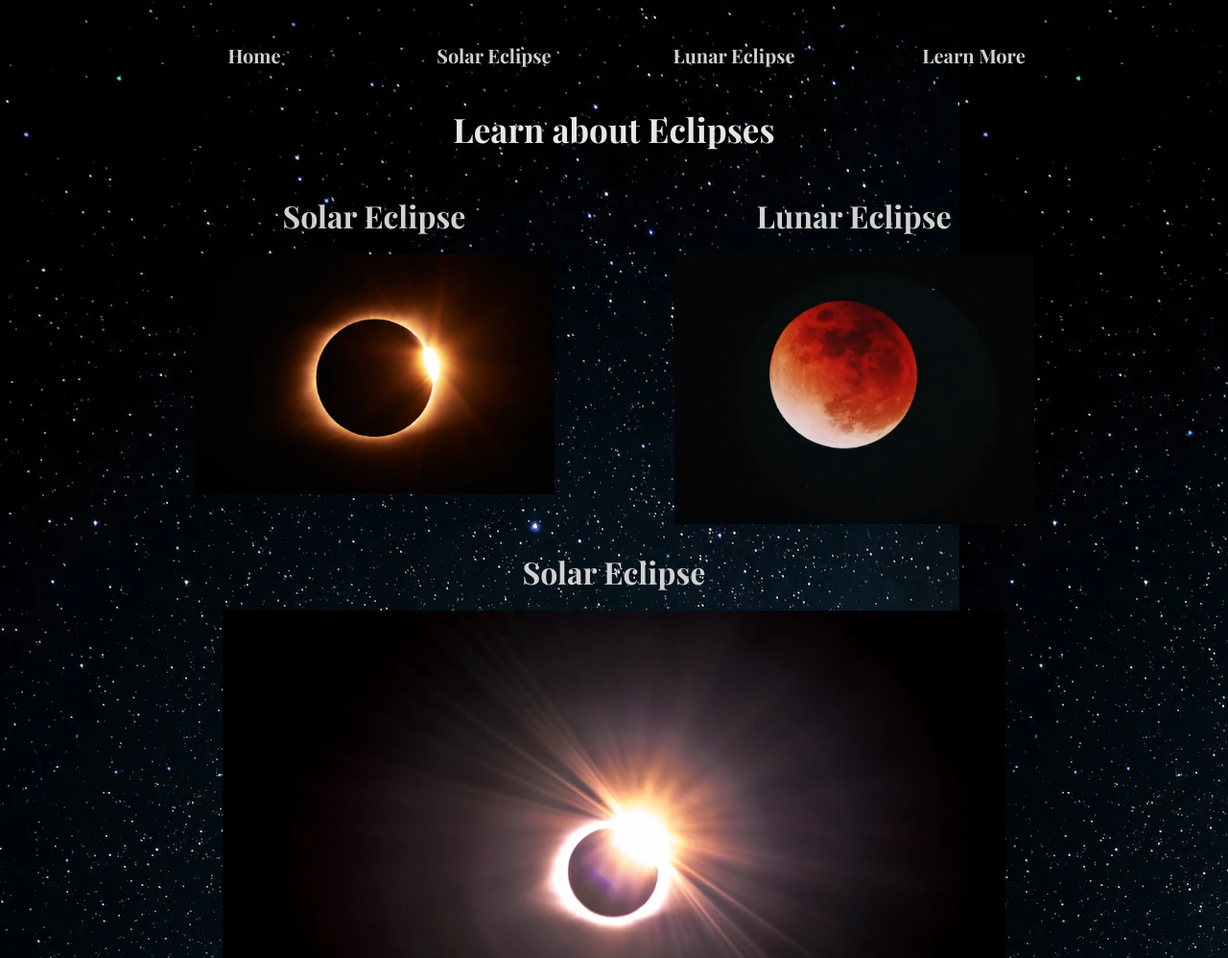
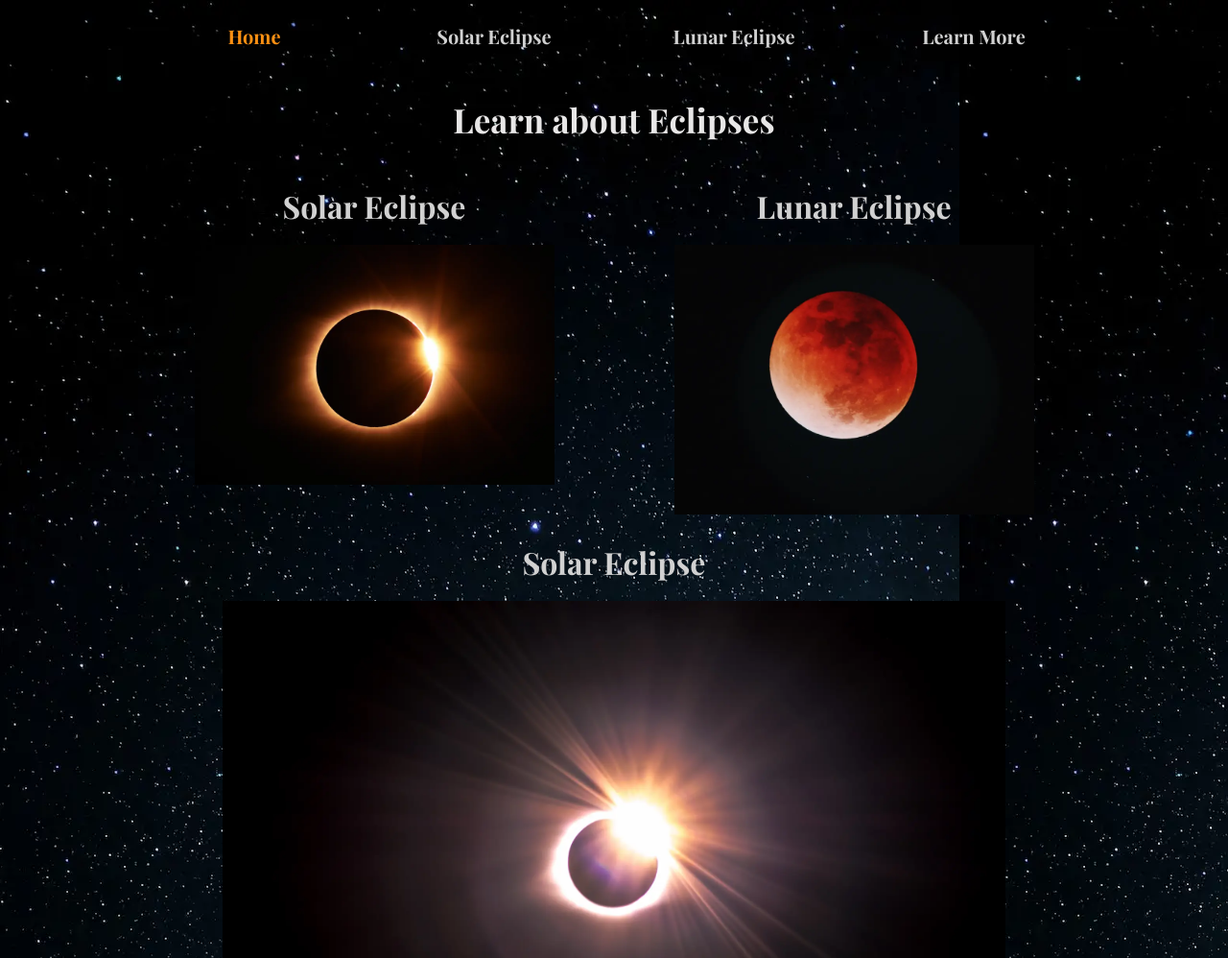
Before and after one commit to cal20014/EclipseExplorers, a website: page index.html in a window 1280 px wide. Shown: the top 998 px of the page at 96% size. Drawn offline with nearby package versions, Linux system fonts and the light colour scheme; a web font is replaced by a local one.

Commit message:
changed header padding

```diff
--- a/styles/main.scss
+++ b/styles/main.scss
@@ -33,7 +33,7 @@ img {
 }
 .header {
   //   background-color: black;
-  padding: 3rem;
+  padding: 1rem 0 4rem;
 
   .header-container {
     // display: grid;
@@ -85,7 +85,7 @@ img {
 
       &.active,
       &:hover {
-        color: #d1d1d1;
+        color: #ff9113;
         transition: color 300ms;
       }
     }
```
Also changed, not shown: styles/main.css, 1 other file.
